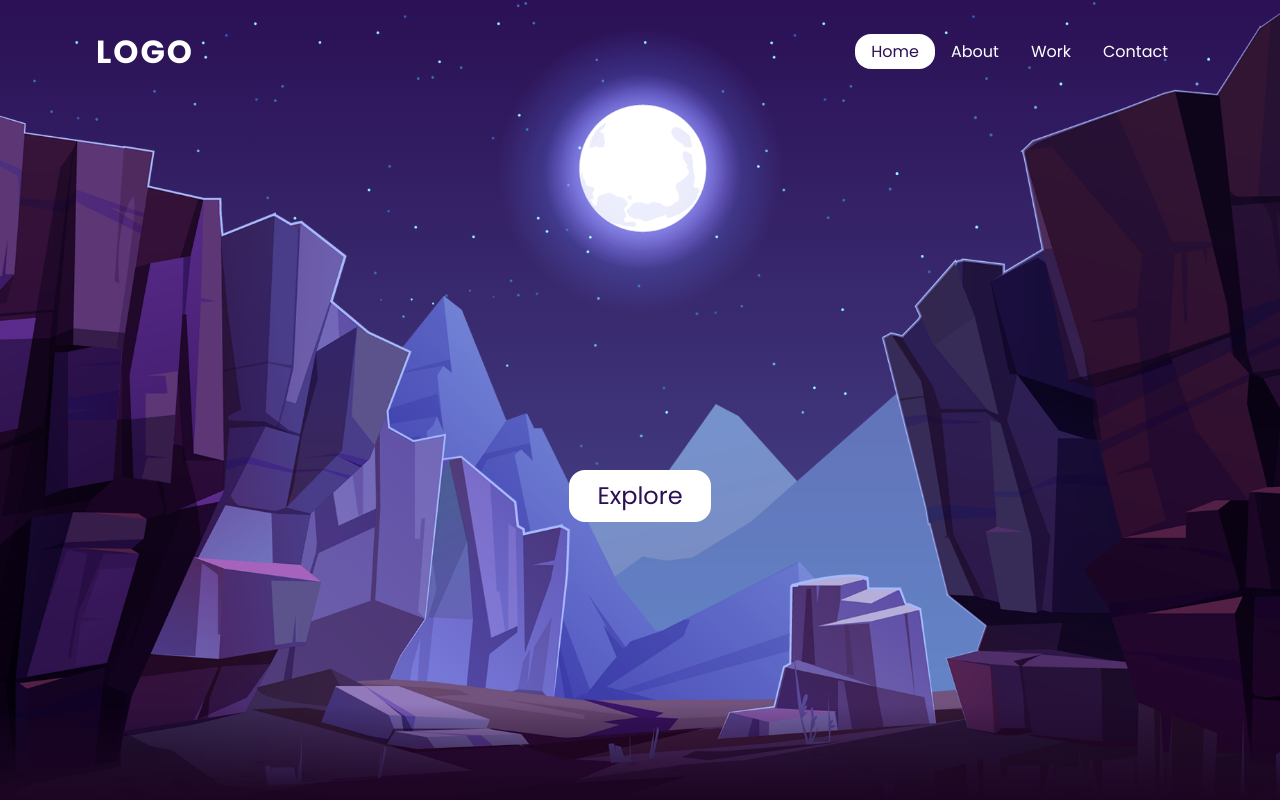
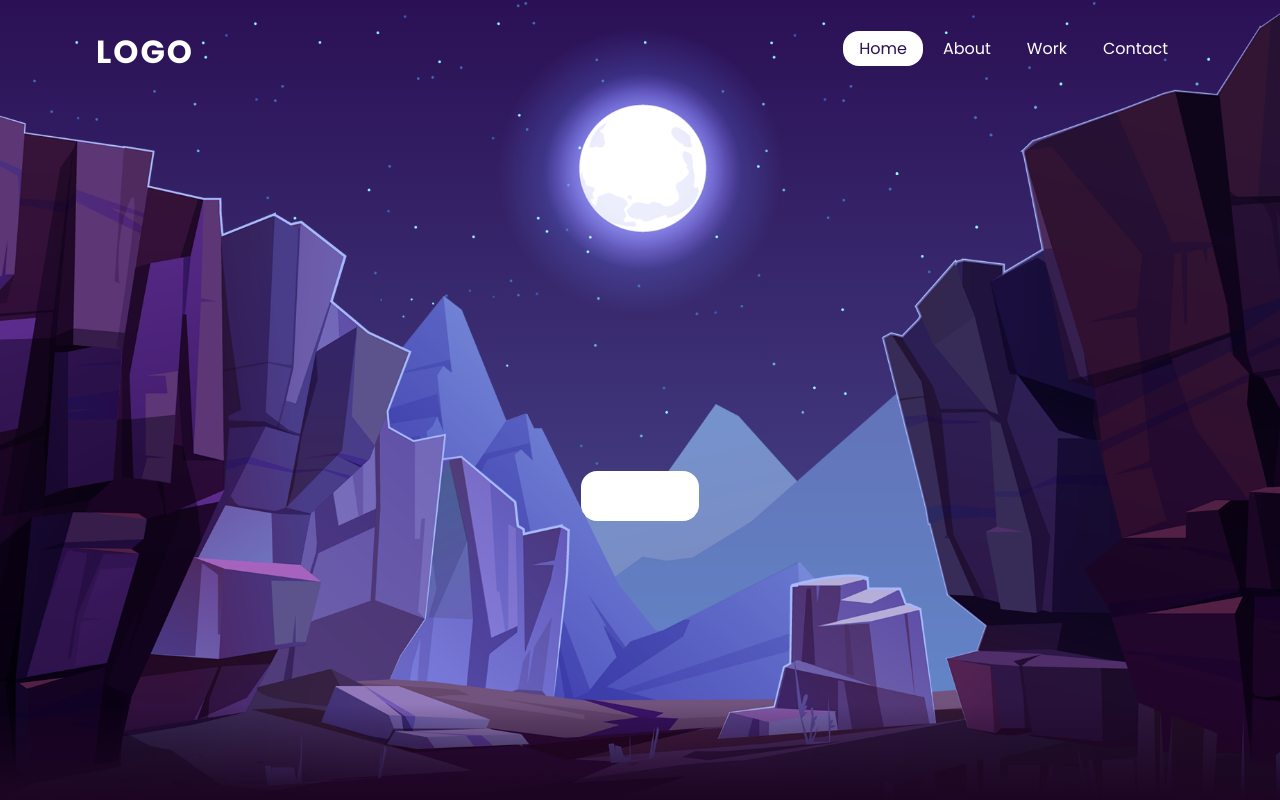
Before and after one commit to orloke/parallax-scrolling-website, a Next.js app: page / in a window 1280 px wide. Shown: the top 800 px of the page. Built offline with nearby package versions, Linux system fonts and the light colour scheme.

Commit message:
feat: animations in buttons

```diff
--- a/app/globals.css
+++ b/app/globals.css
@@ -18,12 +18,7 @@ header ul {
   @apply absolute;
 }
 
-header ul li a {
-  @apply py-1.5 px-4 text-white rounded-2xl transition-colors duration-300;
-}
-
-header ul li a:hover,
-header ul li a.active {
+.text.active {
   @apply bg-white text-[#2b1055];
 }
 
@@ -39,3 +34,54 @@ section img {
 .square {
   @apply w-[100px] h-[100px] bg-[#2b1055] pointer-events-none;
 }
+
+.text {
+  @apply overflow-hidden h-[35px] inline-block py-1.5 px-4 text-white rounded-2xl transition-colors duration-300
+  hover:bg-white;
+}
+
+.text:hover .letter,
+.text.play .letter {
+  transform: translateY(-110%);
+}
+
+.text .block:last-child {
+  @apply text-[#2b1055] italic
+}
+
+.text .letter {
+  display: inline-block;
+  transition: transform 0.6s cubic-bezier(0.76, 0, 0.024, 1);
+}
+
+.letter:nth-child(1) {
+  transition-delay: 0s;
+}
+
+.letter:nth-child(2) {
+  transition-delay: 0.03s;
+}
+
+.letter:nth-child(3) {
+  transition-delay: 0.06s;
+}
+
+.letter:nth-child(4) {
+  transition-delay: 0.09s;
+}
+
+.letter:nth-child(5) {
+  transition-delay: 0.12s;
+}
+
+.letter:nth-child(6) {
+  transition-delay: 0.15s;
+}
+
+.letter:nth-child(7) {
+  transition-delay: 0.18s;
+}
+
+.letter:nth-child(8) {
+  transition-delay: 0.21s;
+}
--- a/app/page.tsx
+++ b/app/page.tsx
@@ -49,6 +49,33 @@ export default function Home() {
         squareContainer.appendChild(square);
         squares.push(square);
       }
+
+      const elements = document.querySelectorAll(
+        ".text",
+      ) as NodeListOf<HTMLElement>;
+
+      elements.forEach(element => {
+        const innerText = element.innerText;
+        element.innerHTML = "";
+
+        const textContainer = document.createElement("div");
+        textContainer.classList.add("block");
+        for (let letter of innerText) {
+          let span = document.createElement("span");
+          span.innerText = letter.trim() === "" ? "\xa0" : letter;
+          span.classList.add("letter");
+          textContainer.appendChild(span);
+        }
+
+        element.appendChild(textContainer);
+        element.appendChild(textContainer.cloneNode(true));
+      });
+
+      elements.forEach(element => {
+        element.addEventListener("mouseover", () => {
+          element.classList.remove("play");
+        });
+      });
 
       const animateSquares = () => {
         tl.to("#square-container", {
@@ -207,20 +234,20 @@ export default function Home() {
         >
           {open ? "Close" : "Menu"}
         </button>
-        <ul className='sm:hidden'>
+        <ul className='sm:hidden gap-1'>
           <li>
-            <Link href='#' className='active'>
+            <Link href='#' className='active text'>
               Home
             </Link>
           </li>
           <li>
-            <Link href='#'>About</Link>
+            <Link href='#' className = 'text'>About</Link>
           </li>
           <li>
-            <Link href='#'>Work</Link>
+            <Link href='#' className = 'text'>Work</Link>
           </li>
           <li>
-            <Link href='#'>Contact</Link>
+            <Link href='#' className = 'text'>Contact</Link>
           </li>
         </ul>
       </header>
@@ -246,7 +273,7 @@ export default function Home() {
         <a
           href='#sec'
           id='btn'
-          className='inline-block py-2 px-7 rounded-2xl bg-white text-[#2b1055] text-[1.5em] sm:text-base z-10 translate-y-24 '
+          className='text !h-[50px] inline-block py-2 px-7 rounded-2xl bg-white text-[#2b1055] text-[1.5em] sm:text-base z-10 translate-y-24 '
         >
           Explore
         </a>
```
